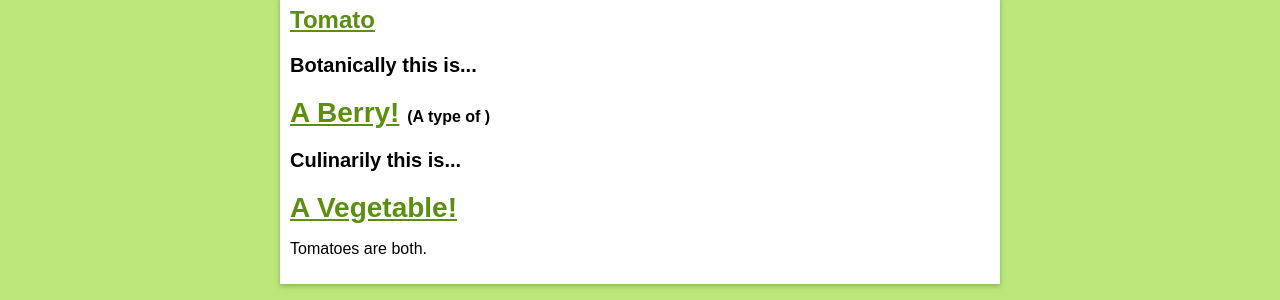
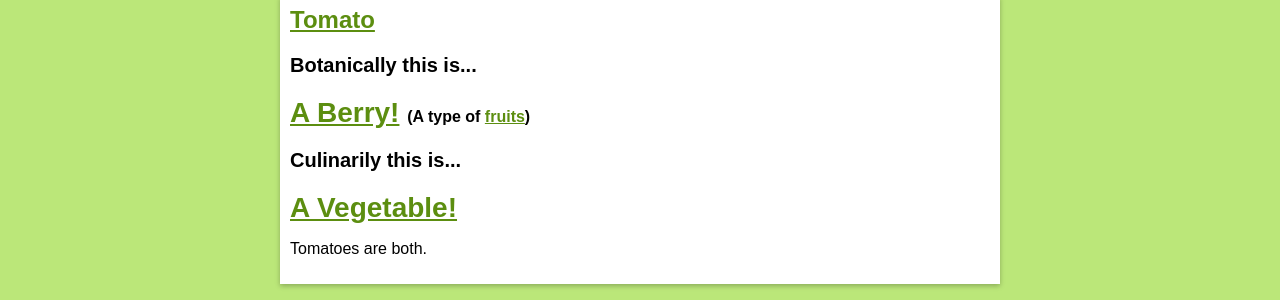
Before and after one commit to mminer237/fruitorvegetable, a Jekyll site: the page built from _items/tomato.html, in a window 1280 px wide. Shown: the part 148-448 px from the top of the page. Built offline with Jekyll 4.4.1, drawn with Linux system fonts in a browser that asks for light colours.

Commit message:
Fixed parent selection

```diff
--- a/_layouts/item.html
+++ b/_layouts/item.html
@@ -10,26 +10,28 @@ layout: default
 	<img src="{{ page.image }}" alt="{{ page.title }}">
 	{% endif %}
 	{% assign botanical_type = site.types | where:"type", page.botanically | first %}
+	{% assign parent_botanical_type = site.types | where:"type", botanical_type.parent_type | first %}
 	{% assign culinary_type = site.types | where:"type", page.culinarily | first %}
+	{% assign parent_culinary_type = site.types | where:"type", culinary_type.parent_type | first %}
 	<div class="type">
 		{% if botanical_type %}
 		<div class="{{ page.botanically }} {{ botanical_type.parent_type }}">
 			<p>Botanically this is...</p>
 			<div class="answer">
 				<a href="{{ botanical_type.url }}">{{ botanical_type.indefinite_title }}!</a>
-				{% if botanical_type.parent_type %}
-				<span class="answer-parent">(A type of <a href="{{ botanical_type.parent_type.url }}">{{ botanical_type.parent_type.title | downcase }}</a>)</span>
+				{% if parent_botanical_type %}
+				<span class="answer-parent">(A type of <a href="{{ parent_botanical_type.url }}">{{ parent_botanical_type.title | downcase }}</a>)</span>
 				{% endif %}
 			</div>
 		</div>
 		{% endif %}
 		{% if culinary_type %}
-		<div class="{{ page.culinarily }}">
+		<div class="{{ page.culinarily }} {{ culinary_type.parent_type }}">
 			<p>Culinarily this is...</p>
 			<div class="answer">
 				<a href="{{ culinary_type.url }}">{{ culinary_type.indefinite_title }}!</a>
-				{% if culinary_type.parent_type %}
-				<span class="answer-parent">(A type of <a href="{{ culinary_type.parent_type.url }}">{{ culinary_type.parent_type.title | downcase }}</a>)</span>
+				{% if parent_culinary_type %}
+				<span class="answer-parent">(A type of <a href="{{ parent_culinary_type.url }}">{{ parent_culinary_type.title | downcase }}</a>)</span>
 				{% endif %}
 			</div>
 		</div>
```
